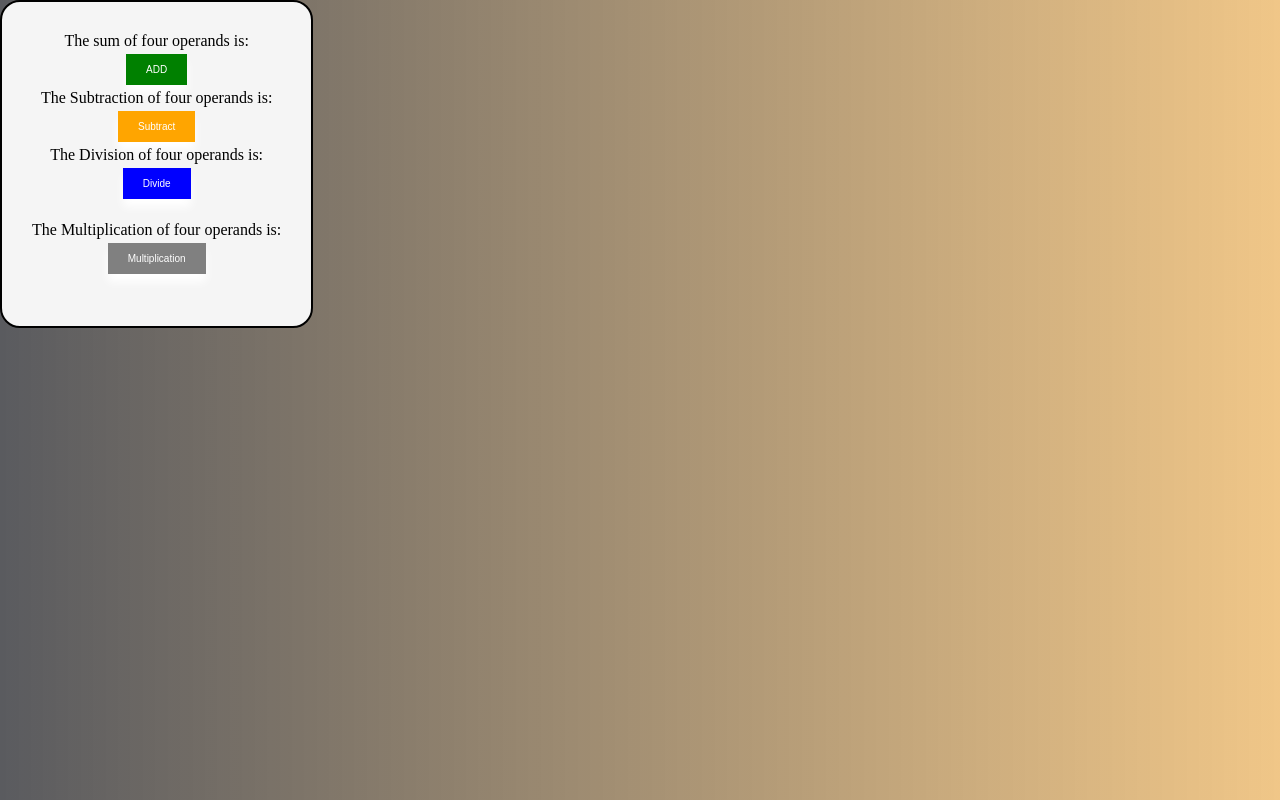
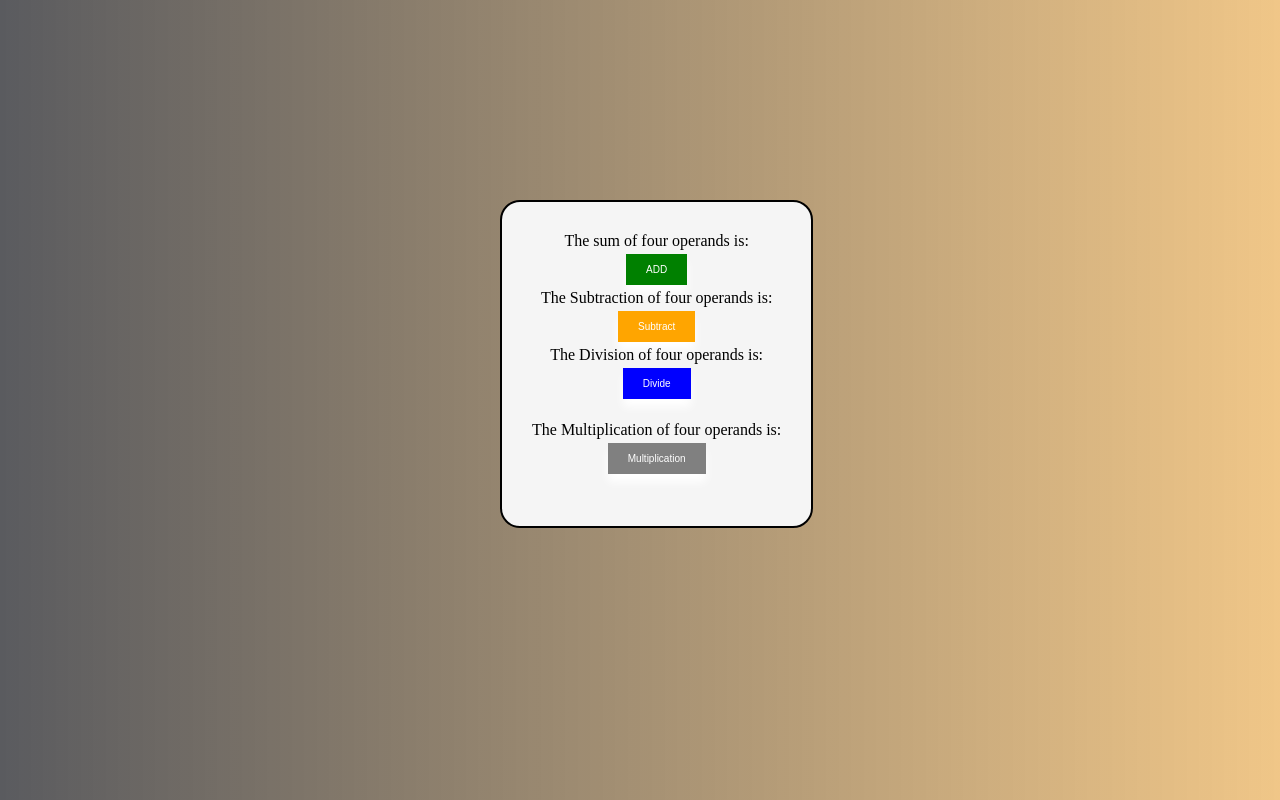
Before and after one commit to kizzlexy6190/score, a plain HTML site: page index.html in a window 1280 px wide. Drawn offline with Linux system fonts and the light colour scheme.

Commit message:
Arithemetic Operation

```diff
--- a/style.css
+++ b/style.css
@@ -13,6 +13,8 @@ body{
     width: fit-content;
     padding: 30px;
     text-align: center;
+    margin-left: 500px;
+    margin-top: 200px;
 }
 .sum button{
     padding: 10px 20px;
```
